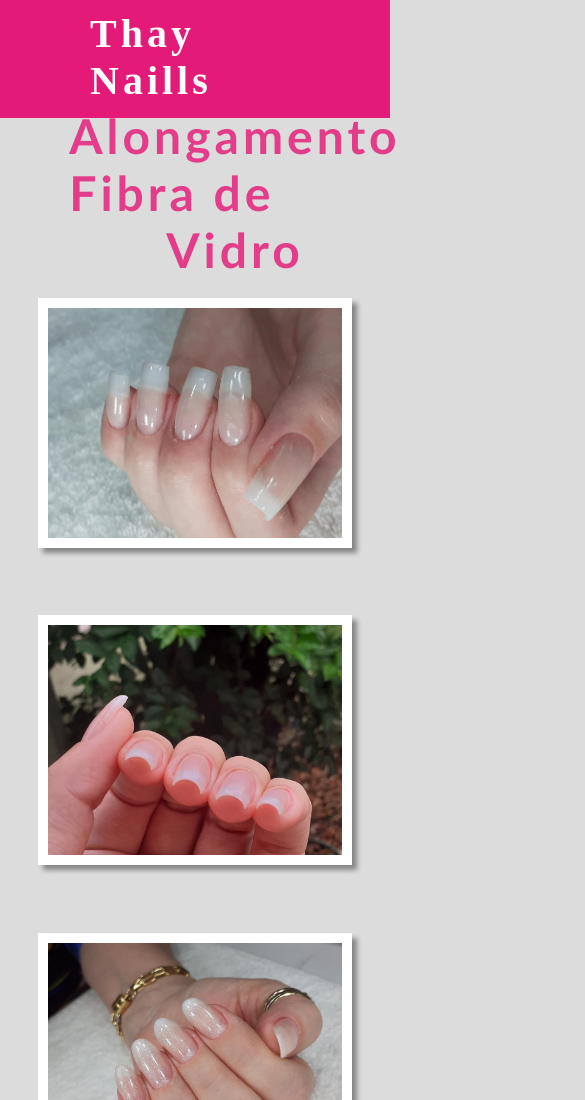
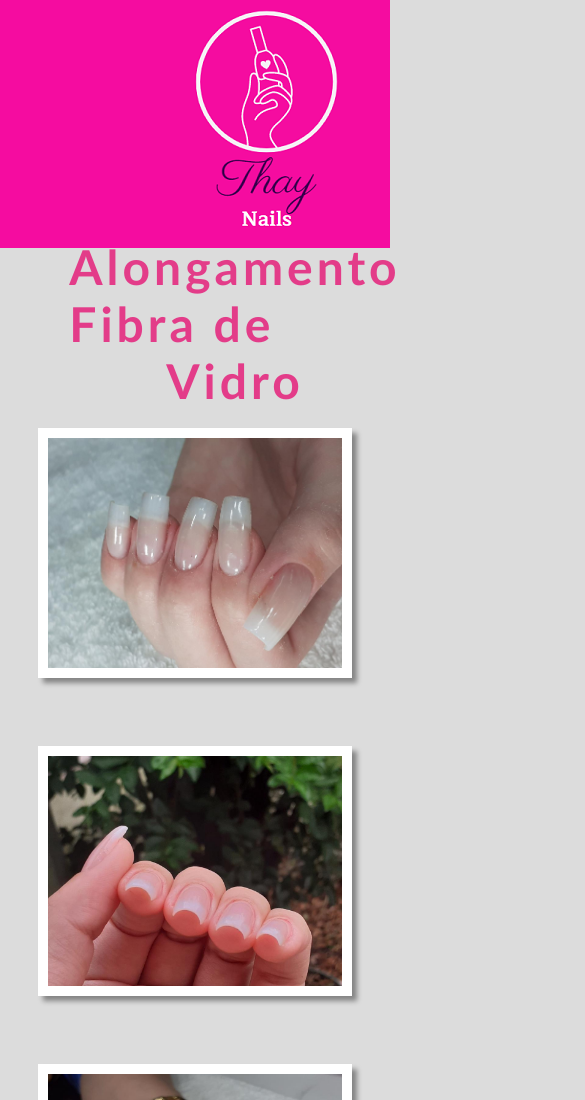
Before and after one commit to GabrielBarcellos1/thay-naills, a plain HTML site: page index.html in a window 390 px wide. Shown: the top 1100 px of the page, 585 px wide, since content can reach past the window. Drawn offline with Linux system fonts and the light colour scheme.

Commit message:
atualizações logo e responsivo

```diff
--- a/index.html
+++ b/index.html
@@ -4,13 +4,18 @@
     <meta charset="UTF-8">
     <meta http-equiv="X-UA-Compatible" content="IE=edge">
     <meta name="viewport" content="width=device-width, initial-scale=1.0">
-    <title>Thay Naills</title>
+    <title>Thay Nails</title>
 <link rel="stylesheet" href="style.css">
+<link rel="shortcut icon" href="img/icon2.png" type="image/x-icon">
 </head>
 <body>
     <!--Barra de Navegação-->
 <div class="container">
-    <h1>Thay Naills</h1>
+    <div class="logo">
+    <h1>
+        <img src="img/icon.png" alt="naills">
+    </h1>
+    </div>
     <nav>
         <ul class="nav-list">
             <li>
--- a/style.css
+++ b/style.css
@@ -3,6 +3,7 @@
     padding: 0;
     box-sizing: border-box;
 }
+
 ul {
     list-style: none;
 }
@@ -14,9 +15,18 @@ body {
 
 .container {
     color: black;
-    background-color: rgb(228, 26, 120);
+    background-color: rgb(245, 12, 160);
     display: flex;
 }
+
+.nav-list {
+    margin-top: 130px;
+    list-style: none;
+    display: flex;
+}
+
+
+
 h1 {
     text-align-last: center;
     color: white;
@@ -26,13 +36,9 @@ h1 {
     font-size: 40px;
 }
 
-.nav-list {
-    list-style: none;
-    display: flex;
-}
 
 nav {
-    padding-left: 450px;
+    padding-left: 280px;
     margin: 25px;
     font-size: 28px;
     display: flex;
@@ -48,7 +54,7 @@ a {
     text-decoration: none;
 }
 a:hover {
-    color:black;
+    color: #000;
 	font-size: 120%;
 }
 
@@ -113,3 +119,17 @@ footer {
     color: #000;
     font-style: italic;
 }
+
+
+@media (max-width: 800px) {
+    .nav-list {
+        display: none;
+    }
+}
+
+@media (max-width: 800px) {
+    .logo {
+        text-align: center;
+        margin-left: 19%;
+    }
+}
```
Also changed, not shown: img/Thay.png (added), img/icon.png (added), img/icon2.png (added).
